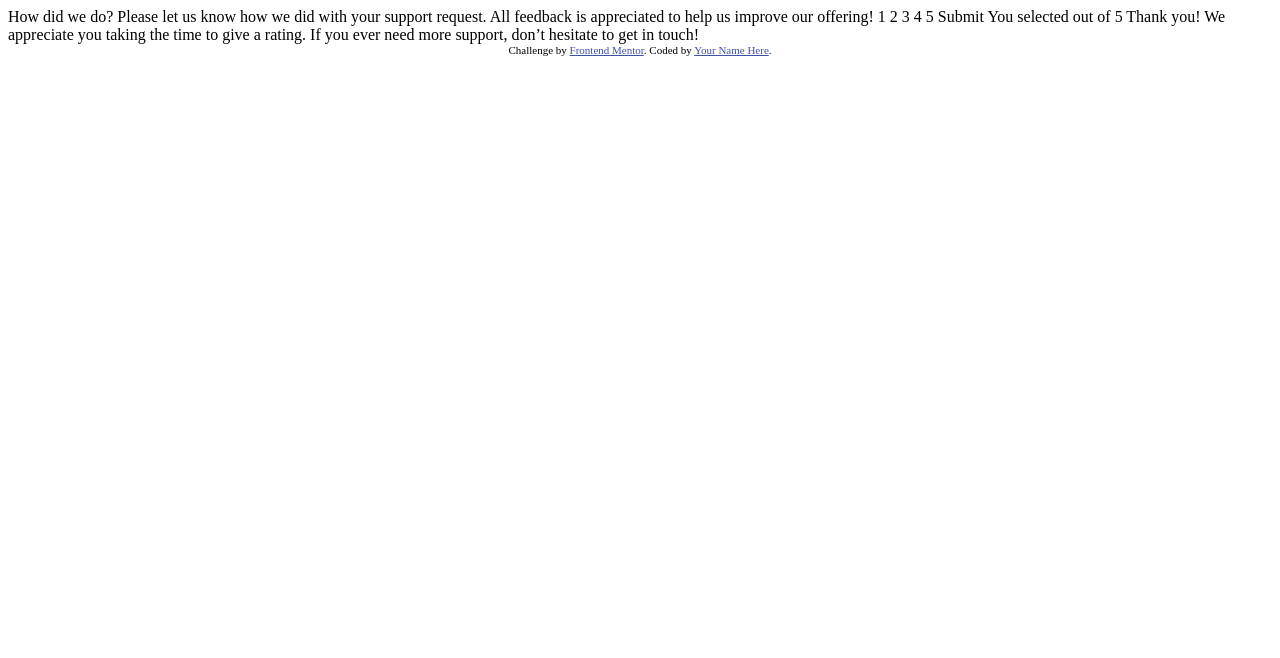
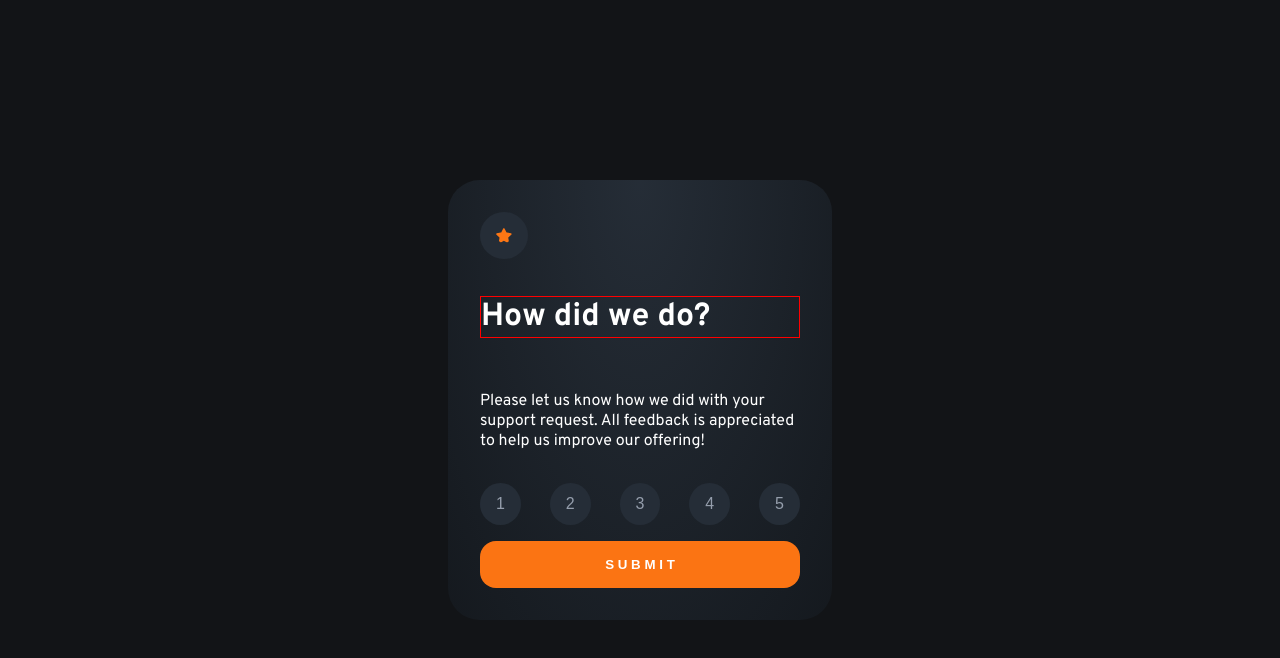
Before and after one commit to kexendi/interactive-rating-component-main, a plain HTML site: page index.html in a window 1280 px wide. Drawn offline with Linux system fonts and the light colour scheme.

Commit message:
i have no time to finish

```diff
--- a/index.html
+++ b/index.html
@@ -1,49 +1,62 @@
 <!DOCTYPE html>
 <html lang="en">
+
 <head>
   <meta charset="UTF-8">
-  <meta name="viewport" content="width=device-width, initial-scale=1.0"> <!-- displays site properly based on user's device -->
-
+  <meta name="viewport" content="width=device-width, initial-scale=1.0">
   <link rel="icon" type="image/png" sizes="32x32" href="./images/favicon-32x32.png">
-
   <title>Frontend Mentor | Interactive rating component</title>
 
-  <!-- Feel free to remove these styles or customise in your own stylesheet 👍 -->
-  <style>
-    .attribution { font-size: 11px; text-align: center; }
-    .attribution a { color: hsl(228, 45%, 44%); }
-  </style>
+  <link rel="preconnect" href="https://fonts.googleapis.com">
+  <link rel="preconnect" href="https://fonts.gstatic.com" crossorigin>
+  <link href="https://fonts.googleapis.com/css2?family=Overpass:wght@400;700&display=swap" rel="stylesheet">
+  <link rel="stylesheet" href="style.css">
 </head>
+
 <body>
 
+  <div class="card-wrapper">
     <!-- Rating state start -->
 
-  How did we do?
+    <div class="rating-card-wrapper">
+      <div class="rating-card">
+        <img src="./images/icon-star.svg">
+        <h1>How did we do?</h1>
 
+        <p>
           Please let us know how we did with your support request. All feedback is appreciated
           to help us improve our offering!
+        </p>
 
-  1 2 3 4 5
+        <div class="rate-buttons">
+          <button class="circle">1</button>
+          <button class="circle">2</button>
+          <button class="circle">3</button>
+          <button class="circle">4</button>
+          <button class="circle">5</button>
+        </div>
 
-  Submit
+        <button class="subbmit">S u b m i t</button>
+      </div>
 
+    </div>
     <!-- Rating state end -->
 
+    <div class="feedback-card" style="display: none;">
       <!-- Thank you state start -->
 
-  You selected <!-- Add rating here --> out of 5
+      You selected
+      <!-- Add rating here --> out of 5
 
       Thank you!
 
       We appreciate you taking the time to give a rating. If you ever need more support,
       don’t hesitate to get in touch!
-
+    </div>
     <!-- Thank you state end -->
 
+  </div>
 
-  <div class="attribution">
-    Challenge by <a href="https://www.frontendmentor.io?ref=challenge" target="_blank">Frontend Mentor</a>.
-    Coded by <a href="#">Your Name Here</a>.
-  </div>
 </body>
+
 </html>
--- /dev/null
+++ b/style.css
@@ -0,0 +1,107 @@
+:root {
+  --white: hsl(0, 0%, 100%);
+  --light-grey: hsl(217, 12%, 63%);
+  --mediunm-grey: hsl(216, 12%, 54%);
+  --dark-blue: hsl(213, 19%, 18%);
+  --very-darkblue: hsl(216, 12%, 8%);
+  --orange: hsl(25, 97%, 53%);
+
+  --ff-primary: "Overpass";
+
+  --fw-400: 400;
+  --fw-700: 700;
+
+  --br-full: 100%;
+  --br-1: 1rem;
+  --br-2: 2rem;
+  --br-3: 3rem;
+}
+
+html,
+body {
+  box-sizing: border-box;
+  margin: 0;
+  padding: 0;
+  width: 100%;
+  height: 100%;
+  font-family: var(--ff-primary);
+  font-weight: var(--fw-400);
+  background-color: var(--very-darkblue);
+  color: var(--white);
+  display: flex;
+  flex-direction: row;
+  align-items: center;
+}
+
+button {
+  border: none;
+  border-radius: var(--br-full);
+}
+
+h1 {
+    padding: 0px;
+    border: 1px solid red;
+}
+
+.card-wrapper {
+  display: flex;
+  flex-direction: column;
+  align-items: center;
+  width: 100%;
+}
+
+.rating-card-wrapper {
+    background: radial-gradient(at top, var(--dark-blue), hsl(213, 19%, 10%));
+    /* background: linear-gradient(-180deg, var(--dark-blue), hsl(213, 19%, 10%)); */
+    border-radius: var(--br-2);
+    padding: 2rem;
+    text-align: left;
+    width: 20rem;
+    height: auto;
+}
+
+.rating-card {
+    display: flex;
+    flex-direction: column;
+    gap: 1rem;
+}
+
+img {
+  width: 1rem;
+  padding: 1rem;
+  background-color: var(--dark-blue);
+  border-radius: 50%;
+}
+
+.rate-buttons {
+  width: 100%;
+  display: flex;
+  flex-direction: row;
+  justify-content: space-between;
+  justify-items: center;
+}
+
+.circle {
+  background-color: var(--dark-blue);
+  padding: 0.75rem 1rem;
+  color: var(--light-grey);
+  font-size: 1rem;
+}
+
+.circle:hover {
+  background-color: var(--orange);
+  color: var(--white);
+}
+
+.subbmit {
+  border-radius: var(--br-1);
+  background-color: var(--orange);
+  color: var(--white);
+  padding: 1rem 0;
+  text-transform: uppercase;
+  font-weight: var(--fw-700);
+}
+.subbmit:hover{
+    background-color: var(--white);
+    color: var(--orange);
+}
```
Lines whose indentation alone changed are shown as unchanged.
